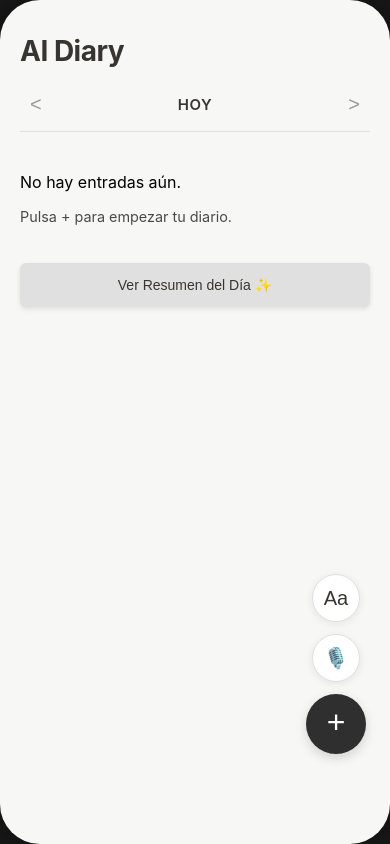
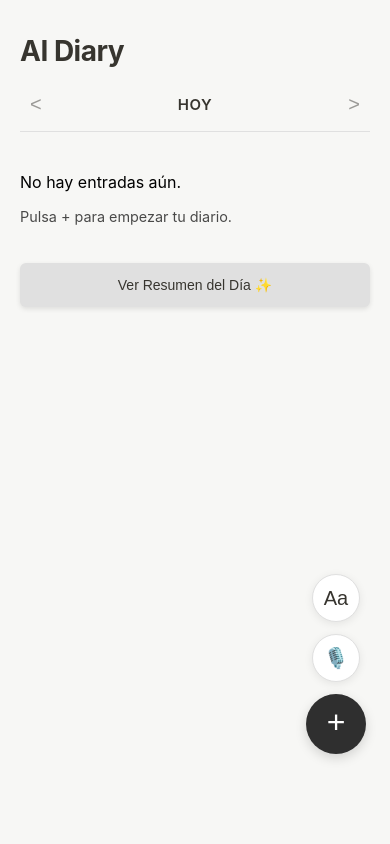
Before and after one commit to HermanoPiedra/AI-diary-1.1, a plain HTML site: page index.html in a window 390 px wide. Drawn offline with nearby package versions, Linux system fonts and the light colour scheme.

Commit message:
phone margins corrected 1.0

```diff
--- a/style.css
+++ b/style.css
@@ -15,11 +15,13 @@ body {
 
 /* ---------- SIMULADOR MÓVIL (NOTION STYLE) ---------- */
 #app {
-  width: 390px;
-  height: 844px; /* Altura fija iPhone */
-  background: #F7F7F5; /* Fondo clásico "papel" de Notion */
-  border-radius: 40px;
-  position: relative; /* Necesario para posicionar el FAB absoluto adentro */
+  width: 100%;
+  max-width: 430px;
+  height: 100vh;
+  height: 100dvh;
+  background: #F7F7F5;
+  border-radius: 0;
+  position: relative;
   overflow: hidden;
   box-shadow: 0 0 50px rgba(0,0,0,0.5);
 }
```
